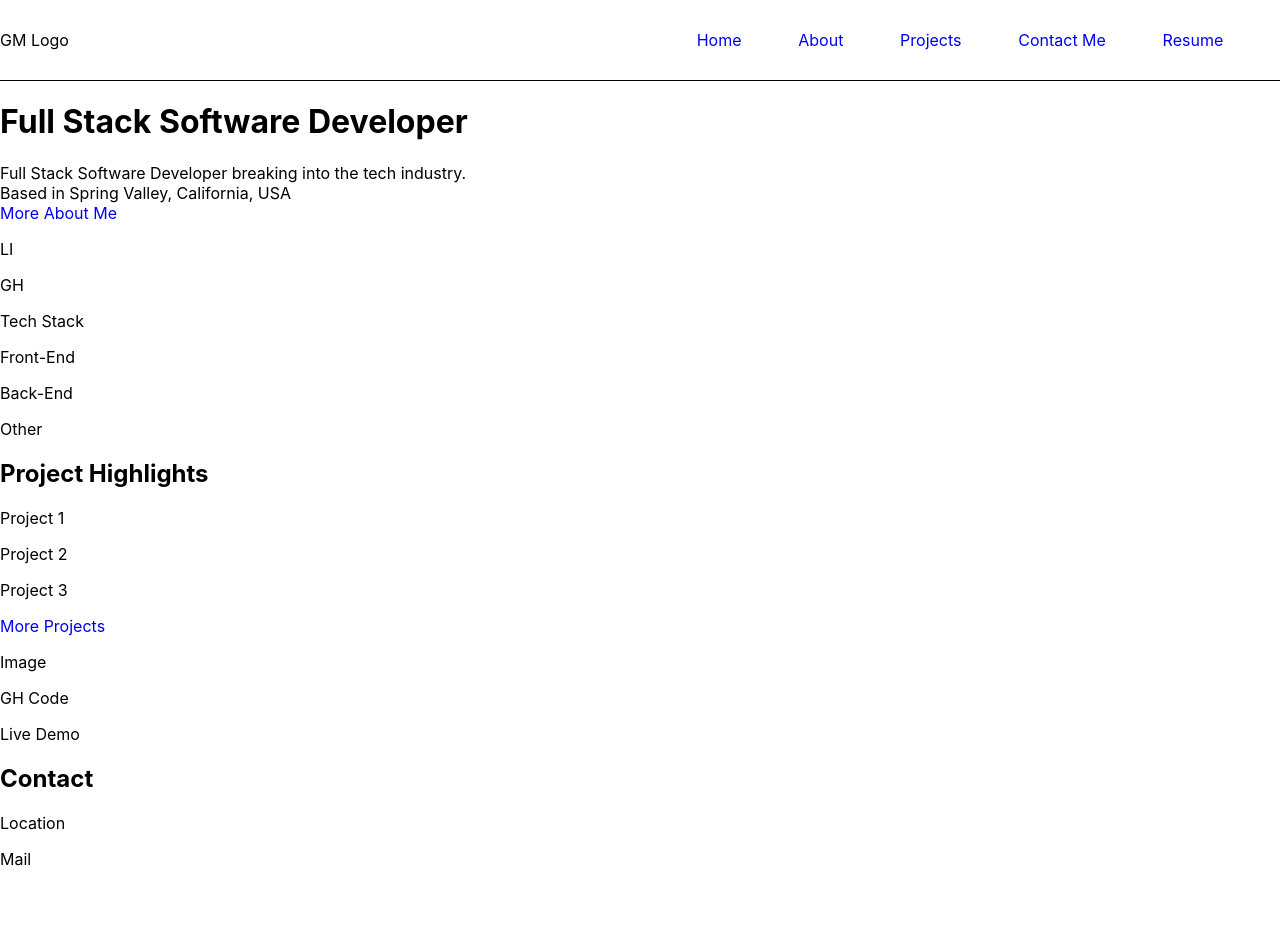
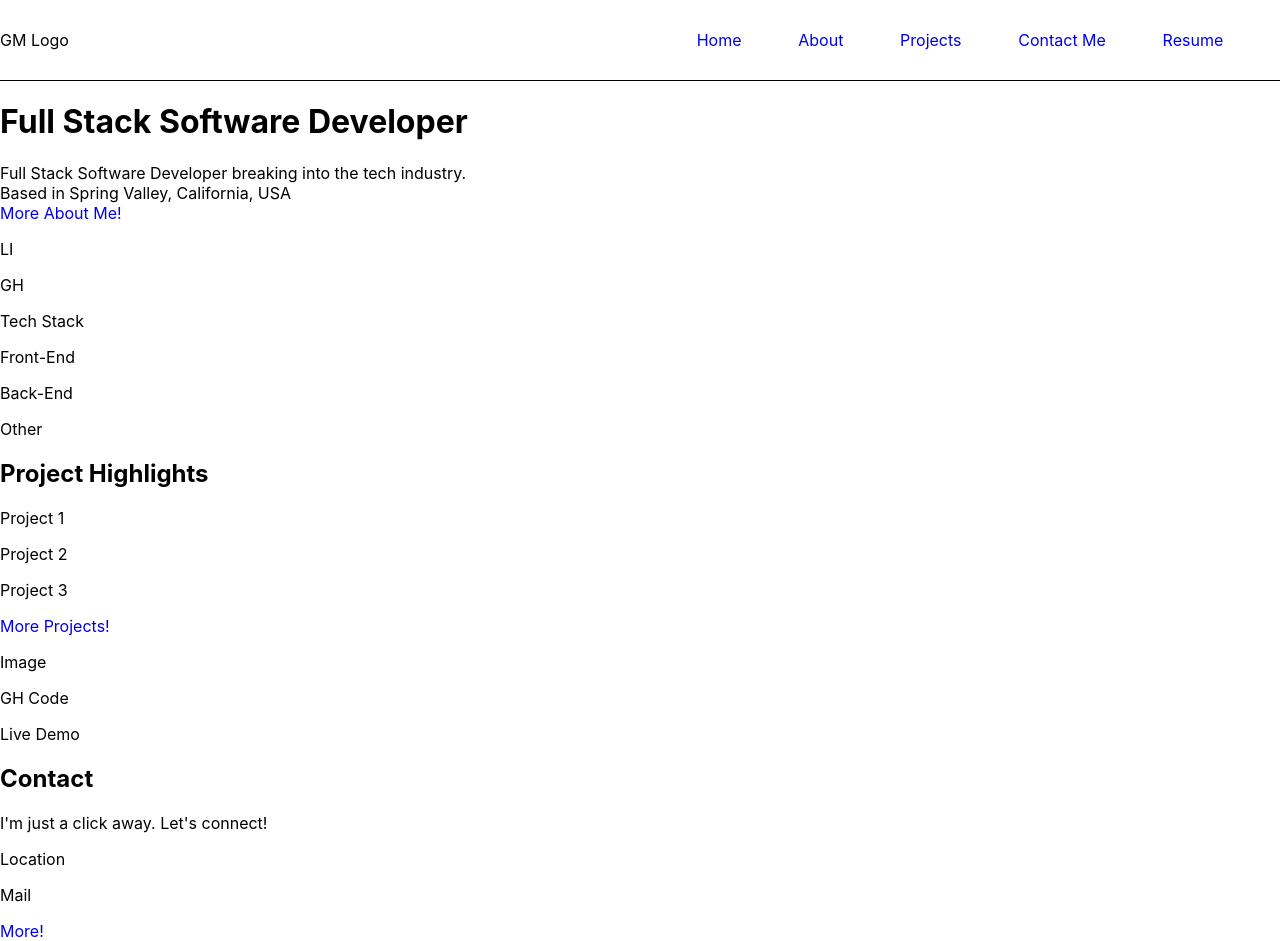
Before and after one commit to Gustavo0623/Gustavo-M-Portfolio, a React (Create React App) app in the folder frontend/: page / in a window 1280 px wide. Before the commit the page ends 885 px from the top, so only its background shows below. Built offline with nearby package versions, Linux system fonts and the light colour scheme.

Commit message:
home page update

```diff
--- a/frontend/src/Home.js
+++ b/frontend/src/Home.js
@@ -10,7 +10,7 @@ const Home = () => {
                     <br/>
                     Based in Spring Valley, California, USA
                     <br/>
-                    <a href='/about' className='link'>More About Me</a>
+                    <a href='/about' className='link'>More About Me!</a>
                 </p>
                 <div className='icons' id='li-gh'>
                     {
@@ -43,7 +43,7 @@ const Home = () => {
                         <p key={0} id='1' className='proj'>Project 1</p>
                         <p key={1} className='proj'>Project 2</p>
                         <p key={2} className='proj'>Project 3</p>
-                        <a key={3} href='/projects' className='proj link'>More Projects</a>
+                        <a key={3} href='/projects' className='proj link'>More Projects!</a>
                     </div>
                     <div id='display'>
                         {/* placeholder... replace later */}
@@ -55,9 +55,11 @@ const Home = () => {
             </div>
             <div id='quick-links'>
                 <h2> Contact </h2>
+                <p className='msg'>I'm just a click away. Let's connect!</p>
                 {/* placeholder... replace later */}
                 <p> Location </p>
                 <p> Mail </p>
+                <a href='/contact' className='link'> More!</a>
             </div>
         </main>
     );
```
